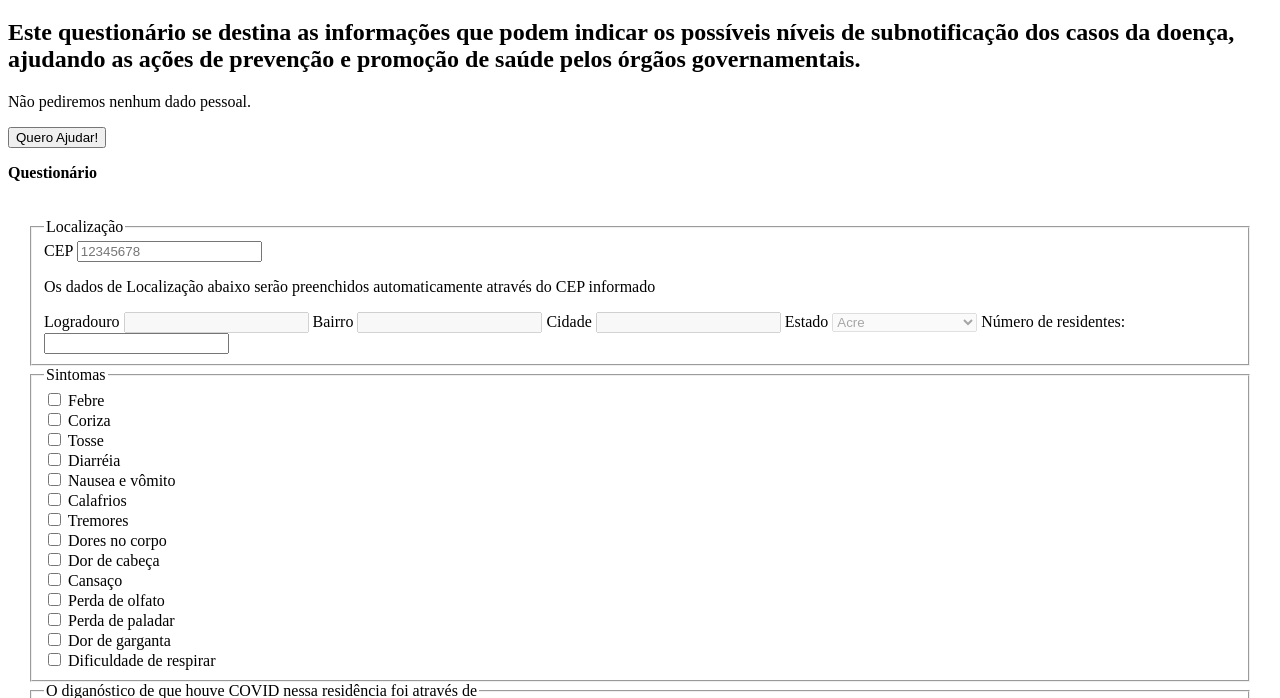
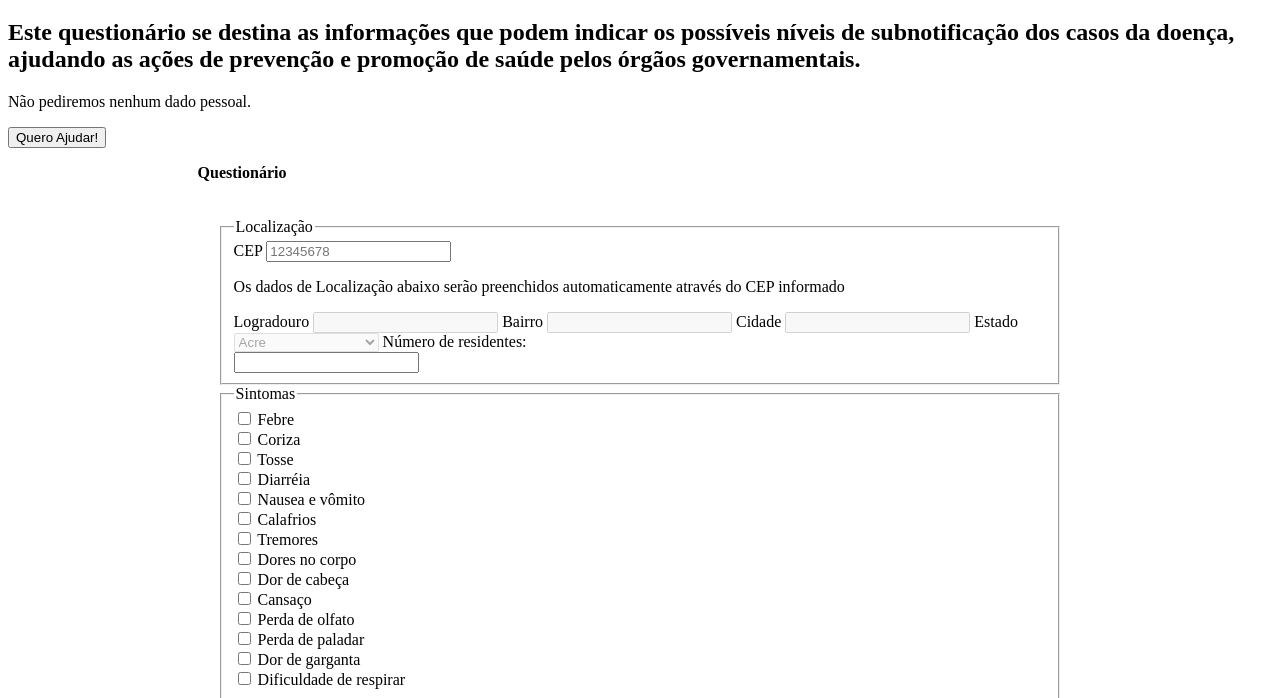
Before and after one commit to Leinvedan/covid-19-rust-form, a website: page src/index.html in a window 1280 px wide. Shown: the part 61-759 px from the top of the page. Drawn offline with Linux system fonts and the light colour scheme; files that its build step writes are made by us from their sources.

Commit message:
feat: add responsive form resize

```diff
--- a/src/css/style.css
+++ b/src/css/style.css
@@ -2,8 +2,15 @@
   opacity: 0;
 }
 
-.covid-form-inner {
-  padding: 20px;
+@media only screen and (min-width: 768px) {
+  #covid-form-container {
+    width: 70%;
+    margin: auto;
+  }
+
+  .covid-form-inner {
+    padding: 20px;
+  }
 }
 
 #cep-spinner {
```
